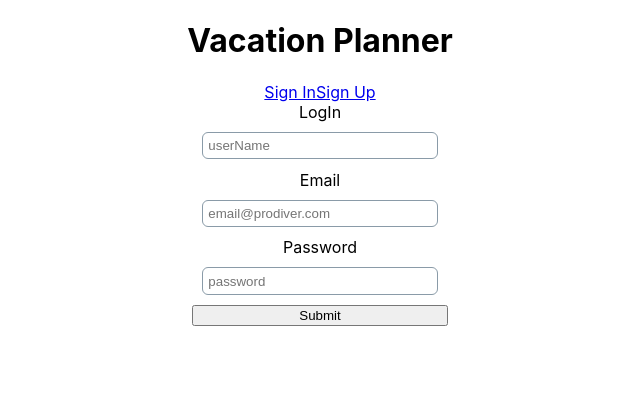
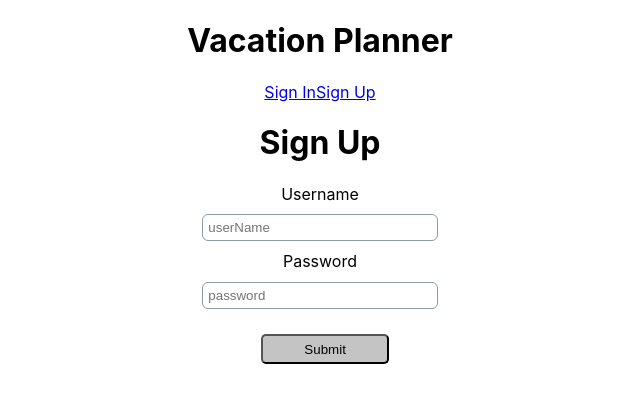
Before and after one commit to Vacation-Planner-Build-Week/Front-end, a React (Create React App) app in the folder vacation-planner/: page /signup in a window 1280 px wide. Shown: the top 402 px of the page, without its empty margins (320-960 px from the left). Built offline with nearby package versions, Linux system fonts and the light colour scheme.

Commit message:
reworked login, register, add, and attempted update vacation form

```diff
--- a/vacation-planner/src/App.js
+++ b/vacation-planner/src/App.js
@@ -7,6 +7,7 @@ import LogIn from "./Components/React1/LogIn";
 import Register from "./Components/React1/Register";
 import PrivateRoute from "./Components/Utilities/PrivateRoute";
 import AddVacation from "./Components/React2/AddVacation";
+import UpdateVacation from "./Components/React2/UpdateVacation";
 import Dashboard from "./Components/React1/Dashboard";
 import CommentForm from "./Components/React1/CommentForm";
 import { useDispatch, useSelector } from "react-redux";
@@ -49,6 +50,10 @@ function App() {
           path="/addvacation"
           component={props => <AddVacation {...props} />}
         />
+        <Route
+          path="/updatevacation/:id"
+          component={props => <UpdateVacation {...props} />}
+        />
         <Route path="/Comments">
           <CommentForm />
         </Route>
--- a/vacation-planner/src/Components/React1/LogIn.js
+++ b/vacation-planner/src/Components/React1/LogIn.js
@@ -43,6 +43,7 @@ const LogIn = props => {
           onChange={handleChanges}
           placeholder="userName"
           value={user.user_name}
+          required
         />
         <label htmlFor="password">Password</label>
         <input
@@ -53,6 +54,7 @@ const LogIn = props => {
           onChange={handleChanges}
           placeholder="password"
           value={user.user_password}
+          required
         />
         <button className="button" type="submit">
           Submit
--- a/vacation-planner/src/Components/React1/Register.js
+++ b/vacation-planner/src/Components/React1/Register.js
@@ -1,60 +1,64 @@
 import React, { useState } from "react";
+import { axiosWithAuth } from "../Utilities/AxiosWithAuth";
+import { useDispatch } from "react-redux";
 
-const Register = () => {
-  //set up the initial state
+const Register = props => {
+
+  const dispatch = useDispatch();
   const [user, setUser] = useState({
-    login: "",
-    password: ""
+    user_name: "",
+    user_password: ""
   });
 
-  //onChange handler
   const handleChanges = e => {
-    setUser({ [e.target.name]: e.target.value });
+    setUser({
+      ...user,
+      [e.target.name]: e.target.value
+    });
   };
 
-  // submitForm
-  const submitForm = e => {
+  const handleSubmit = e => {
+    console.log("Submitting", user);
     e.preventDefault();
-    setUser({ login: "", password: "", user_email: "" });
+    axiosWithAuth()
+      .post("https://vacation-planner-2020.herokuapp.com/api/auth/register", user)
+      .then(response => {
+        console.log("Success", response);
+        dispatch({ type: "REGISTER_USER", payload: response.data });
+        props.history.push("/dashboard");
+      })
+      .catch(error => console.log("ERROR", error.response));
   };
 
   return (
     <div>
-      <form className="form" onSubmit={submitForm}>
-        <label htmlFor="login">LogIn</label>
+      <h1>Sign Up</h1>
+      <form className="form" onSubmit={handleSubmit}>
+        <label htmlFor="login">Username</label>
         <input
           class="input"
-          id="login"
+          id="username"
           type="text"
-          name="login"
+          name="user_name"
           onChange={handleChanges}
           placeholder="userName"
           value={user.user_name}
+          required
         />
-
-        <label htmlFor="email">Email</label>
-        <input
-          class="input"
-          id="email"
-          type="email"
-          name="email"
-          onChange={handleChanges}
-          placeholder="email@prodiver.com"
-          value={user.user_email}
-        />
-
         <label htmlFor="password">Password</label>
         <input
           class="input"
           id="password"
           type="password"
-          name="password"
+          name="user_password"
           onChange={handleChanges}
           placeholder="password"
           value={user.user_password}
+          required
         />
-
-        <button type="submit">Submit</button>
+        <button className="button" type="submit">
+          Submit
+        </button>
       </form>
     </div>
   );
--- a/vacation-planner/src/Components/React2/UpdateVacation.js
+++ b/vacation-planner/src/Components/React2/UpdateVacation.js
@@ -1,142 +1,72 @@
-// import React, { useState, useEffect } from 'react';
-// import {axiosWithAuth} from '../utils/axiosWithAuth'
+import React, { useState, useEffect } from "react";
+import { axiosWithAuth } from "../Utilities/AxiosWithAuth";
+import { useDispatch, useSelector } from "react-redux";
 
-// const initialVacation = {
-//     vacation_name: "",
-//     vacation_description: ""
-// }
+const UpdateVacation = props => {
 
-// const UpdateVacation = props => {
-//     const [ vacation, setVacation ] = useState(initialVacation)
-//     console.log(workout)
+  const [vacation, setVacation] = useState({
+    vacation_name: "",
+    vacation_description: ""
+  });
 
-//     useEffect(() => {
-//         const vacationToEdit = props.vacation.find(
-//             e => `${e.id}` === props.match.params.id
-//         )
-//         console.log(props.vacations, vacationToEdit)
-//         if(vacationToEdit) {
-//             setVacation(vacationToEdit)
-//         }
-//     }, [props.vacations, props.match.params.id])
+  const dispatch = useDispatch();
+  const user = useSelector(state => state.user);
 
-//     const handleChanges = e => {
-//         let value = e.target.value
-//         setVacation({
-//             ...vacation,
-//             [e.target.name]: value
-//         })
-//     }
+  useEffect(() => {
+    const vacationToEdit = props.vacation.find(
+            e => `${e.id}` === props.match.params.id
+        )
+        console.log(props.vacation, vacationToEdit)
+        if(vacationToEdit) {
+            setVacation(vacationToEdit)
+        }
+    }, [props.vacation, props.match.params.id])
 
-//     const handleSubmit = e => {
-//         e.preventDefault()
-//         console.log("this is what we are sending to the vacation put", vacation)
-//         console.log(vacation.id)
-//         let tempID = props.userid
-//         axiosWithAuth()
-//             .put(`/users/${workout.id}/entry`, workout)
-//             .then(response => {
-//                 console.log("this is the response", response.data)
-//                 props.setUserid(0)
-//                 props.setUserid(tempID)
-//                 props.history.push(`/dashboard`)
-//             })
-//             .catch(error => console.log('Data not returned(handleSubmit) UpdateWorkout.js', error))
-//     }
+  const handleChanges = e => {
+    let value = e.target.value;
+    setVacation({
+      ...vacation,
+      [e.target.name]: value
+    });
+  };
 
-//     return (
-//         <div className="update-container">
-//             <h1>Edit Workout</h1>
-//             <div className="update-form-container">
-//             <form className="update-form" onSubmit={handleSubmit}>
-//                 <input
-//                     placeholder="Vacation Name"
-//                     type="text"
-//                     name="vacation_name"
-//                     value={vacation.vacation_name}
-//                     onChange={handleChanges}
-//                 />
-//                 <input
-//                     placeholder=""
-//                     type="text"
-//                     name="vacation_description"
-//                     value={vacation.vacation_description}
-//                     onChange={handleChanges}
-//                 />
-//                 <button>Submit</button>
-//             </form>
-//             </div>
-//         </div>
-//     )
-// }
+  const handleSubmit = e => {
+      e.preventDefault();
+      axiosWithAuth()
+        .put(`/vacations/${props.vacation.id}`)
+        .then(response => {
+            console.log(response);
+            dispatch({ type: "EDIT_Vacation", payload: response.data });
+            props.history.push("/dashboard");
+        })
+        .catch(error => {
+            console.log("Data was not returned updateVacation.js", error);
+            props.history.push("/dashboard/");
+        });
+  };
 
-// export default UpdateVacation;
+  return (
+    <div>
+      <h1>Edit Vacation</h1>
+      <form onSubmit={handleSubmit}>
+        <input
+          name="vacation_name"
+          type="text"
+          value={vacation.vacation_name}
+          onChange={handleChanges}
+          required
+        />
+        <input
+          name="vacation_description"
+          type="textarea"
+          value={vacation.vacation_description}
+          onChange={handleChanges}
+          required
+        />
+        <button>Submit</button>
+      </form>
+    </div>
+  );
+};
 
-// import React, { useState } from "react";
-// import { axiosWithAuth } from "../Utilities/AxiosWithAuth";
-// import { useDispatch, useSelector } from "react-redux";
-
-// const AddVacation = props => {
-
-//   const [vacation, setVacation] = useState({
-//     vacation_name: "",
-//     vacation_description: ""
-//   });
-
-//   const dispatch = useDispatch();
-//   const user = useSelector(state => state.user);
-
-//   const handleChanges = e => {
-//     let value = e.target.value;
-//     setVacation({
-//       ...vacation,
-//       [e.target.name]: value
-//     });
-//   };
-
-//   const handleSubmit = e => {
-//     e.preventDefault();
-//     axiosWithAuth()
-//       .post(`/vacations`, vacation)
-//       .then(response => {
-//         console.log(response);
-//         dispatch({ type: "ADD_Vacation", payload: vacation });
-//         props.history.push("/dashboard/");
-//         axiosWithAuth()
-//           .get(`users/${user.user_Id}/vacations`)
-//           .then(response => {
-//             console.log(response)
-//           })
-//           .catch(error => console.log(error));
-//       })
-//       .catch(error => {
-//         console.log("Data was not returned addVacation.js", error);
-//         props.history.push("/dashboard/");
-//       });
-//   };
-
-//   return (
-//     <div>
-//       <h1>Edit Vacation</h1>
-//       <form onSubmit={handleSubmit}>
-//         <input
-//           name="vacation_name"
-//           type="text"
-//           value={vacation.vacation_name}
-//           onChange={handleChanges}
-//           required
-//         />
-//         <input
-//           name="vacation_description"
-//           type="textarea"
-//           value={vacation.vacation_description}
-//           onChange={handleChanges}
-//           required
-//         />
-//         <button>Submit</button>
-//       </form>
-//     </div>
-//   );
-// };
-
-// export default AddVacation;
+export default UpdateVacation;
--- a/vacation-planner/src/Components/Redux/Reducer.js
+++ b/vacation-planner/src/Components/Redux/Reducer.js
@@ -61,6 +61,13 @@ export const Reducer = (state = InitState, action) => {
         vacations: [...state.vacations, action.payload]
       };
 
+    case "EDIT_Vacation":
+      console.log("EDIT VACA", action.payload);
+      return {
+        ...state,
+        vacations: [...state.vacations, action.payload]
+      }
+
     default:
       return state;
   }
```
Also changed, not shown: vacation-planner/src/Components/React2/AddVacation.js (+0 -9 lines), vacation-planner/src/Components/React2/Vacations.js (+9 -0 lines).
